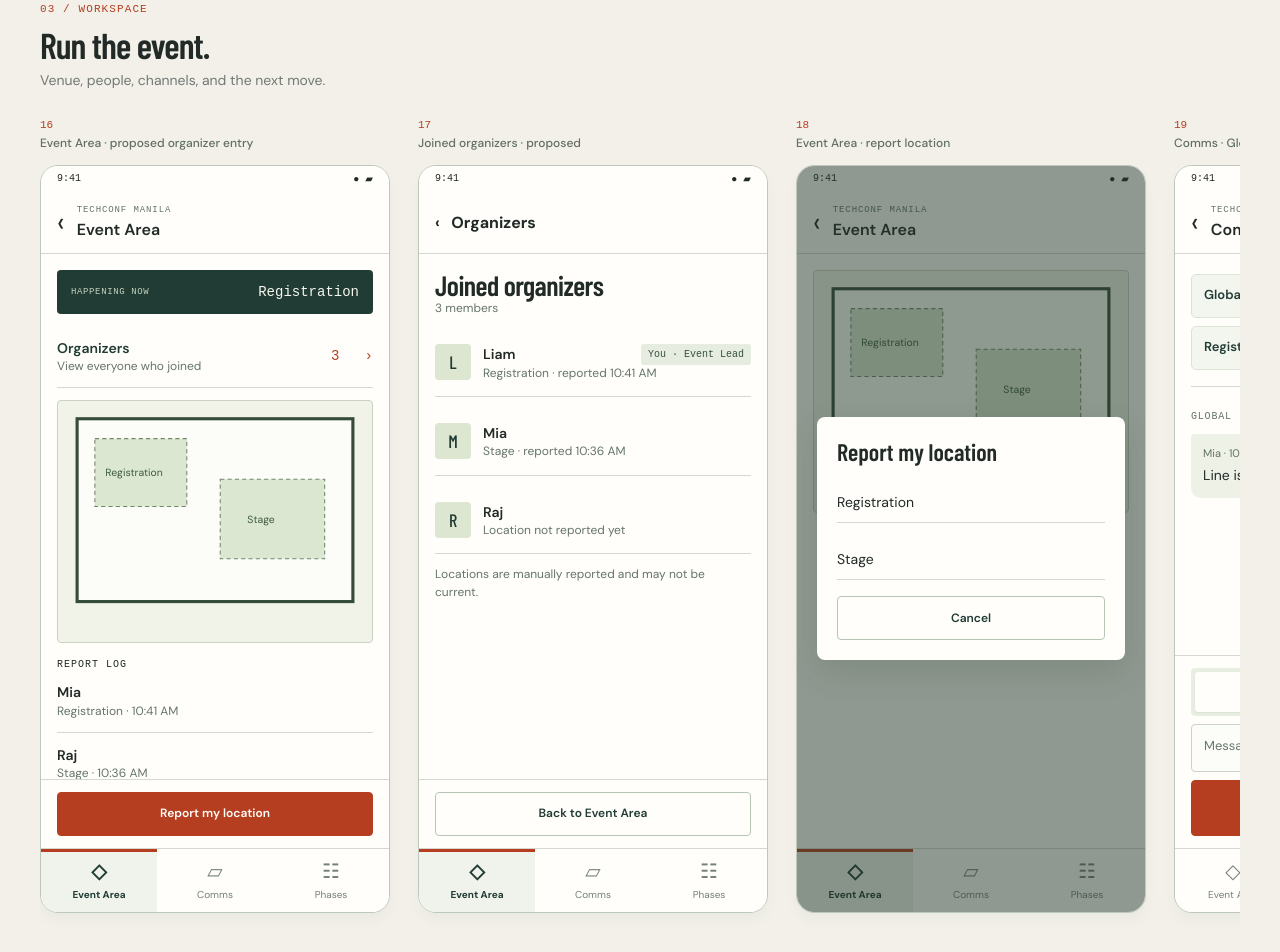
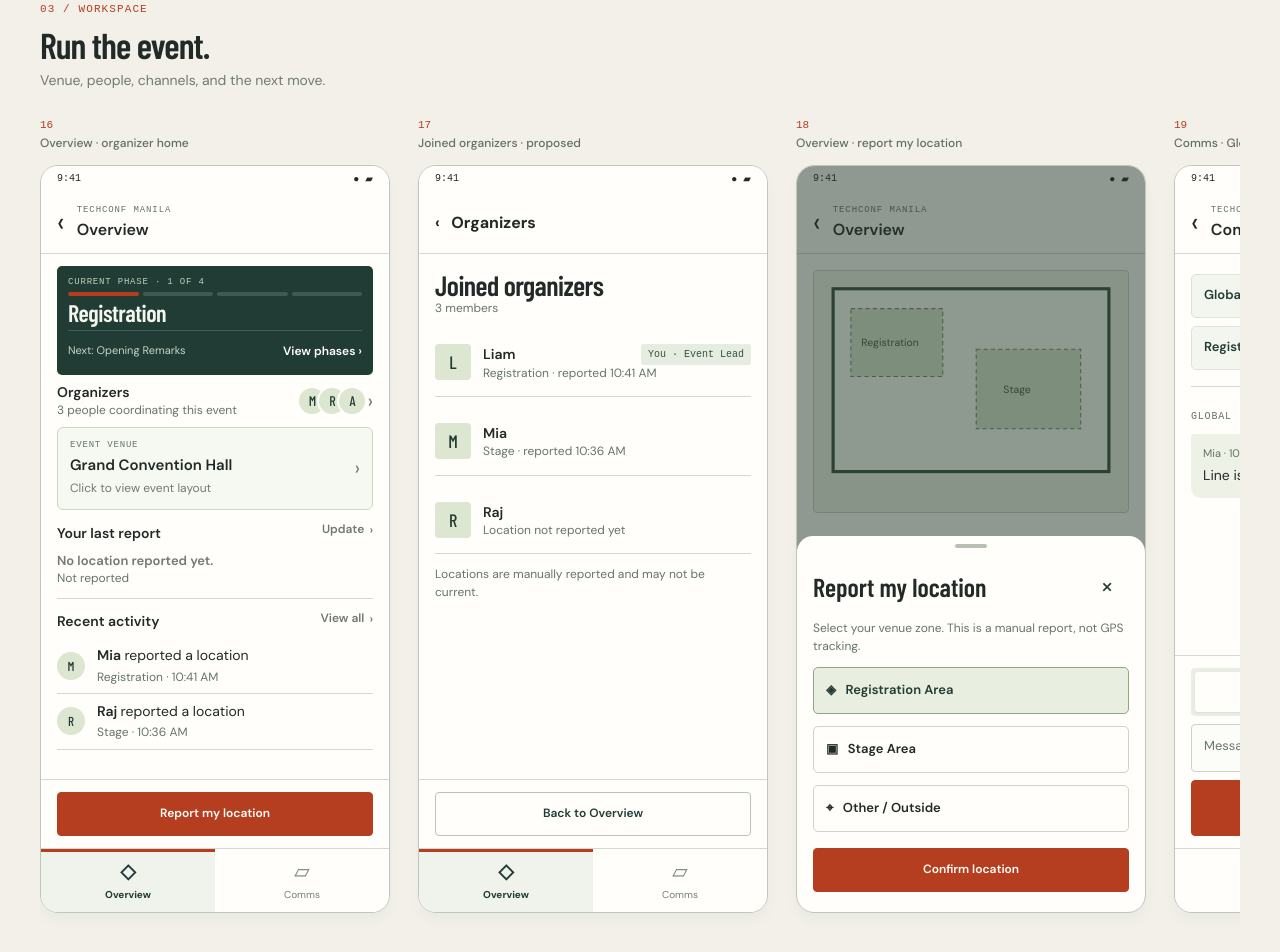
Before and after one commit to TGOLiam/SyncUp, a plain HTML site: page docs/ui-design/syncup-field-operations.html in a window 1280 px wide. Shown: the part 2833-3785 px from the top of the page. Drawn offline with nearby package versions, Linux system fonts and the light colour scheme.

Commit message:
Apply revised Overview to the field-operations reference

```diff
--- a/docs/ui-design/syncup-field-operations.html
+++ b/docs/ui-design/syncup-field-operations.html
@@ -167,6 +167,55 @@
 .events-header .settings-control:hover{background:#e9eee2}
 .section-intro>small{text-transform:none}
   </style>
+  <style>
+   /* Revised Event Area (screens 16 & 18). Phase-progress banner, organizer
+      stack, venue card, last-report card, activity feed, and the report
+      bottom sheet; built on the shared paper / ink / orange tokens. */
+.area-revised .body{gap:7px;padding:12px 16px}
+.area .phase-card{padding:11px;background:var(--dark);color:var(--white);border-radius:5px;display:flex;flex-direction:column;gap:5px}
+.phase-card>small{color:#bcd0bd;font:9px 'Adwaita Mono',monospace;letter-spacing:.09em;text-transform:uppercase}
+.phase-progress{display:flex;gap:4px}
+.phase-progress i{height:4px;flex:1;border-radius:3px;background:#ffffff26}
+.phase-progress i.done{background:var(--orange)}
+.phase-card-title{font:600 24px/1 'Barlow Condensed','Cantarell',sans-serif;letter-spacing:-.02em;color:#f4f7ee}
+.phase-card-foot{display:flex;align-items:center;justify-content:space-between;gap:12px;padding-top:8px;border-top:1px solid #ffffff2b}
+.phase-card-foot small{color:#c6d6c6;font-size:11px}
+.phase-card-foot button{border:0;background:none;color:var(--white);font-size:12px;font-weight:600;padding:4px 0}
+.phase-card-foot button:hover{color:#f0b79f}
+.section-head{display:flex;align-items:flex-end;justify-content:space-between;gap:12px}
+.section-head b{font-size:14px;line-height:1.35}
+.section-row{display:flex;align-items:center;justify-content:space-between;gap:12px;width:100%;border:0;background:none;padding:0;text-align:left;color:var(--ink)}
+.section-row .row-text{min-width:0}
+.section-row b{font-size:14px;font-weight:600;line-height:1.35}
+.section-row:hover .organizer-stack{opacity:.7}
+.chevron{color:var(--muted);line-height:1}
+.text-action{display:inline-flex;align-items:center;gap:5px;border:0;background:none;color:var(--muted);font-size:12px;font-weight:600;padding:4px 0}
+.text-action:hover{color:#52675b}
+.venue-row{display:flex;align-items:center;justify-content:space-between;gap:12px;width:100%;padding:12px;border:1px solid #cdd6c2;border-radius:6px;background:#f6f9f1;color:var(--ink);text-align:left;transition:background .15s,border-color .15s}
+.venue-row:hover{background:#eaf1e6;border-color:#a9bba0}
+.venue-row .venue-row-label{font:9px 'Adwaita Mono',monospace;letter-spacing:.09em;text-transform:uppercase;margin-bottom:5px}
+.venue-row b{display:block;font-size:15px;line-height:1.35}
+.venue-row small:last-of-type{margin-top:5px;color:var(--muted)}
+.venue-row .chevron,.organizer-stack .chevron{font-size:20px}
+.organizer-stack{display:flex;align-items:center;border:0;background:none;padding:0}
+.organizer-stack .avatar{width:30px;height:30px;font-size:14px;border-radius:50%;border:2px solid var(--white)}
+.organizer-stack .avatar+.avatar{margin-left:-10px}
+.report-card{border-bottom:1px solid var(--line);padding-bottom:10px}
+.report-card b{font-size:13px;color:var(--muted)}
+.activity-list{display:flex;flex-direction:column}
+.activity-row{display:flex;align-items:center;gap:12px;padding:7px 0;border-bottom:1px solid var(--line)}
+.activity-row .avatar{width:28px;height:28px;font-size:13px;border-radius:50%}
+.activity-row b{font-weight:600}
+.activity-row small{margin-top:3px}
+.sheet-option{width:100%;text-align:left;border:1px solid #cdd6c2;background:var(--white);border-radius:5px;padding:13px 12px;font-size:13px;font-weight:600;color:var(--ink)}
+.sheet-option[aria-pressed=true]{background:#e8eee0;border-color:#8ea687;color:var(--dark)}
+.report-confirm{margin-top:4px;background:var(--orange);border-color:var(--orange)}
+.report-confirm:disabled{opacity:.45}
+.area-revised .phase-card,.area-revised .activity-row{animation:rise .4s both}
+.area-revised .activity-row:nth-child(2){animation-delay:.07s}
+@keyframes rise{from{opacity:0;transform:translateY(6px)}to{opacity:1;transform:none}}
+@media(prefers-reduced-motion:reduce){.area-revised .phase-card,.area-revised .activity-row{animation:none}}
+  </style>
   </head>
   <body>
   <header>
@@ -1384,12 +1433,12 @@
      Venue, people, channels, and the next move.
     </p>
     <div class="grid">
-     <article class="sample workspace-map area" id="event-area-screen">
+     <article class="sample workspace-map area area-revised" id="event-area-screen">
       <div class="screen-number">
        16
       </div>
       <h3>
-       Event Area · proposed organizer entry
+       Overview · organizer home
       </h3>
       <div class="phone">
        <div class="status">
@@ -1407,66 +1456,138 @@
           TECHCONF MANILA
          </small>
          <b>
-          Event Area
+          Overview
          </b>
         </div>
        </div>
        <div class="body">
-        <div class="phase-banner">
-         <small>
-          HAPPENING NOW
-         </small>
-         <span class="badge">
+        <section class="phase-card">
+         <small>
+          Current phase · 1 of 4
+         </small>
+         <div aria-hidden="true" class="phase-progress">
+          <i class="done">
+          </i>
+          <i>
+          </i>
+          <i>
+          </i>
+          <i>
+          </i>
+         </div>
+         <div class="phase-card-title">
           Registration
-         </span>
-        </div>
-        <button class="team-link" onclick="document.getElementById('organizer-screen').scrollIntoView({behavior:'smooth',block:'nearest',inline:'center'})" type="button">
-         <span>
+         </div>
+         <div class="phase-card-foot">
+          <small>
+           Next: Opening Remarks
+          </small>
+          <button type="button">
+           View phases ›
+          </button>
+         </div>
+        </section>
+        <button class="section-row" onclick="document.getElementById('organizer-screen').scrollIntoView({behavior:'smooth',block:'nearest',inline:'center'})" type="button">
+         <span class="row-text">
           <b>
            Organizers
           </b>
           <small>
-           View everyone who joined
-          </small>
-         </span>
-         <span>
-          3   ›
-         </span>
-        </button>
-        <div class="map">
-         <svg aria-label="Example venue with rectangular zones" role="img" viewbox="0 0 300 230.769">
-          <rect fill="#fff" height="175" stroke="#1f3b5c" stroke-width="3" width="264" x="18" y="17">
-          </rect>
-          <rect fill="#e4ecf4" height="65" stroke="#1f3b5c" width="88" x="35" y="36">
-          </rect>
-          <rect fill="#e4ecf4" height="76" stroke="#1f3b5c" width="100" x="155" y="75">
-          </rect>
-          <text x="45" y="72">
-           Registration
-          </text>
-          <text x="181" y="117">
-           Stage
-          </text>
-         </svg>
-        </div>
-        <b>
-         Report log
-        </b>
-        <div class="card">
+           3 people coordinating this event
+          </small>
+         </span>
+         <span class="organizer-stack" aria-hidden="true">
+          <span class="avatar">
+           M
+          </span>
+          <span class="avatar">
+           R
+          </span>
+          <span class="avatar">
+           A
+          </span>
+          <span class="chevron">
+           ›
+          </span>
+         </span>
+        </button>
+        <button class="venue-row" type="button">
+         <span class="grow">
+          <small class="venue-row-label">
+           Event venue
+          </small>
+          <b>
+           Grand Convention Hall
+          </b>
+          <small>
+           Click to view event layout
+          </small>
+         </span>
+         <span aria-hidden="true" class="chevron">
+          ›
+         </span>
+        </button>
+        <div class="section-head">
+         <b>
+          Your last report
+         </b>
+         <button class="text-action" type="button">
+          Update
+          <span aria-hidden="true" class="chevron">
+           ›
+          </span>
+         </button>
+        </div>
+        <div class="report-card">
+         <div>
+          <b>
+           No location reported yet.
+          </b>
+          <small>
+           Not reported
+          </small>
+         </div>
+        </div>
+        <div class="section-head">
+         <b>
+          Recent activity
+         </b>
+         <button class="text-action" type="button">
+          View all
+          <span aria-hidden="true" class="chevron">
+           ›
+          </span>
+         </button>
+        </div>
+        <div class="activity-list">
+         <div class="activity-row">
+          <div class="avatar">
+           M
+          </div>
+          <div>
            <b>
             Mia
            </b>
+           reported a location
            <small>
             Registration · 10:41 AM
            </small>
           </div>
-        <div class="card">
+         </div>
+         <div class="activity-row">
+          <div class="avatar">
+           R
+          </div>
+          <div>
            <b>
             Raj
            </b>
+           reported a location
            <small>
             Stage · 10:36 AM
            </small>
+          </div>
+         </div>
         </div>
        </div>
        <div class="foot">
@@ -1479,19 +1600,13 @@
          <span>
           ◇
          </span>
-         Event Area
-        </div>
-        <div class="">
+         Overview
+        </div>
+        <div>
          <span>
           ▱
          </span>
          Comms
-        </div>
-        <div class="">
-         <span>
-          ☷
-         </span>
-         Phases
         </div>
        </nav>
       </div>
@@ -1578,7 +1693,7 @@
        </div>
        <div class="foot">
         <button class="button" onclick="document.getElementById('event-area-screen').scrollIntoView({behavior:'smooth',block:'nearest',inline:'center'})" type="button">
-         Back to Event Area
+         Back to Overview
         </button>
        </div>
        <nav>
@@ -1586,19 +1701,13 @@
          <span>
           ◇
          </span>
-         Event Area
+         Overview
         </div>
         <div>
          <span>
           ▱
          </span>
          Comms
-        </div>
-        <div>
-         <span>
-          ☷
-         </span>
-         Phases
         </div>
        </nav>
       </div>
@@ -1608,7 +1717,7 @@
        18
       </div>
       <h3>
-       Event Area · report location
+       Overview · report my location
       </h3>
       <div class="phone">
        <div class="status">
@@ -1626,7 +1735,7 @@
           TECHCONF MANILA
          </small>
          <b>
-          Event Area
+          Overview
          </b>
         </div>
        </div>
@@ -1647,43 +1756,50 @@
           </text>
          </svg>
         </div>
-        <div class="overlay">
-         <div class="dialog">
-          <b>
-           Report my location
-          </b>
-          <p>
-           Registration
-          </p>
-          <p>
-           Stage
-          </p>
-          <button class="button">
-           Cancel
-          </button>
-         </div>
-        </div>
        </div>
        <nav>
         <div class="selected">
          <span>
           ◇
          </span>
-         Event Area
-        </div>
-        <div class="">
+         Overview
+        </div>
+        <div>
          <span>
           ▱
          </span>
          Comms
         </div>
-        <div class="">
-         <span>
-          ☷
-         </span>
-         Phases
-        </div>
        </nav>
+       <div class="picker-backdrop">
+        <section aria-label="Report my location" aria-modal="true" class="channel-sheet report-sheet" role="dialog">
+         <div class="sheet-handle">
+         </div>
+         <div class="sheet-heading">
+          <h4>
+           Report my location
+          </h4>
+          <button aria-label="Close" class="close-picker" type="button">
+           ×
+          </button>
+         </div>
+         <p>
+          Select your venue zone. This is a manual report, not GPS tracking.
+         </p>
+         <button aria-pressed="true" class="sheet-option" type="button">
+          ◈ &nbsp; Registration Area
+         </button>
+         <button aria-pressed="false" class="sheet-option" type="button">
+          ▣ &nbsp; Stage Area
+         </button>
+         <button aria-pressed="false" class="sheet-option" type="button">
+          ⌖ &nbsp; Other / Outside
+         </button>
+         <button class="primary report-confirm" type="button">
+          Confirm location
+         </button>
+        </section>
+       </div>
       </div>
      </article>
      <article class="sample comms">
@@ -1786,19 +1902,13 @@
          <span>
           ◇
          </span>
-         Event Area
+         Overview
         </div>
         <div class="selected">
          <span>
           ▱
          </span>
          Comms
-        </div>
-        <div class="">
-         <span>
-          ☷
-         </span>
-         Phases
         </div>
        </nav>
        <div class="picker-backdrop" hidden="">
@@ -1931,19 +2041,13 @@
          <span>
           ◇
          </span>
-         Event Area
+         Overview
         </div>
         <div class="selected">
          <span>
           ▱
          </span>
          Comms
-        </div>
-        <div class="">
-         <span>
-          ☷
-         </span>
-         Phases
         </div>
        </nav>
        <div class="picker-backdrop" hidden="">
@@ -2075,23 +2179,17 @@
         </small>
        </div>
        <nav>
-        <div class="">
+        <div class="selected">
          <span>
           ◇
          </span>
-         Event Area
-        </div>
-        <div class="">
+         Overview
+        </div>
+        <div>
          <span>
           ▱
          </span>
          Comms
-        </div>
-        <div class="selected">
-         <span>
-          ☷
-         </span>
-         Phases
         </div>
        </nav>
       </div>
@@ -2151,23 +2249,17 @@
         </small>
        </div>
        <nav>
-        <div class="">
+        <div class="selected">
          <span>
           ◇
          </span>
-         Event Area
-        </div>
-        <div class="">
+         Overview
+        </div>
+        <div>
          <span>
           ▱
          </span>
          Comms
-        </div>
-        <div class="selected">
-         <span>
-          ☷
-         </span>
-         Phases
         </div>
        </nav>
       </div>
```
Lines whose indentation alone changed are shown as unchanged.
